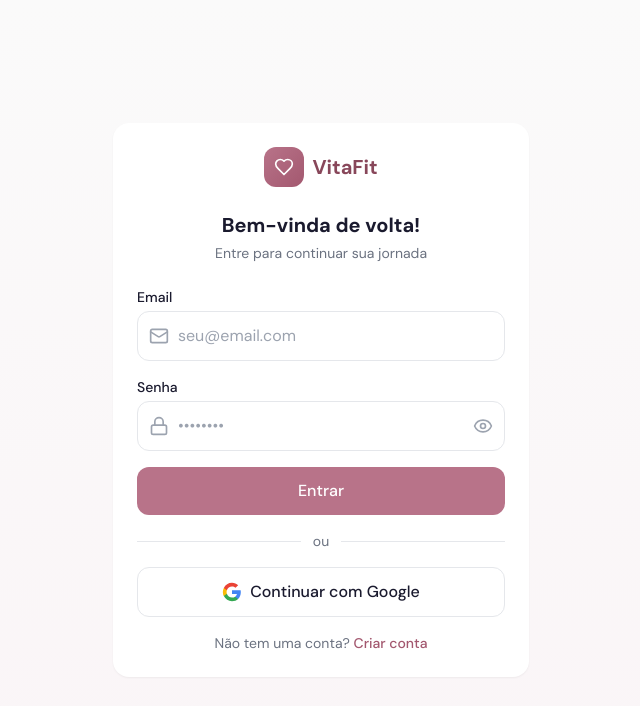
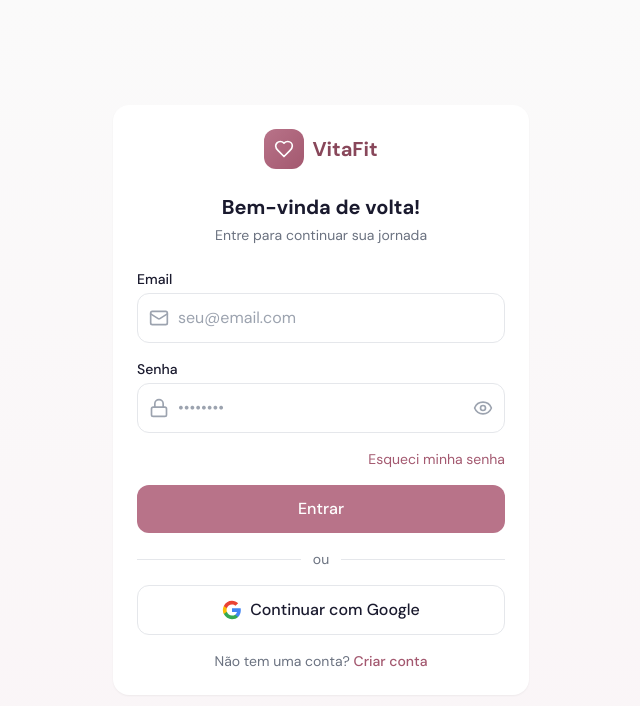
Before and after one commit to catarinaisadoradacruz-del/secret, a Next.js app: page /login in a window 1280 px wide. Shown: the top 706 px of the page, without its empty margins (319-959 px from the left). Built offline with nearby package versions, Linux system fonts and the light colour scheme; a web font is replaced by a local one.

Commit message:
feat: link esqueci minha senha na pagina de login

```diff
--- a/src/app/(auth)/login/page.tsx
+++ b/src/app/(auth)/login/page.tsx
@@ -102,6 +102,12 @@ export default function LoginPage() {
             </div>
           </div>
 
+          <div className="flex justify-end">
+            <Link href="/forgot-password" className="text-sm text-primary-600 hover:underline">
+              Esqueci minha senha
+            </Link>
+          </div>
+
           <button
             type="submit"
             disabled={loading}
```
